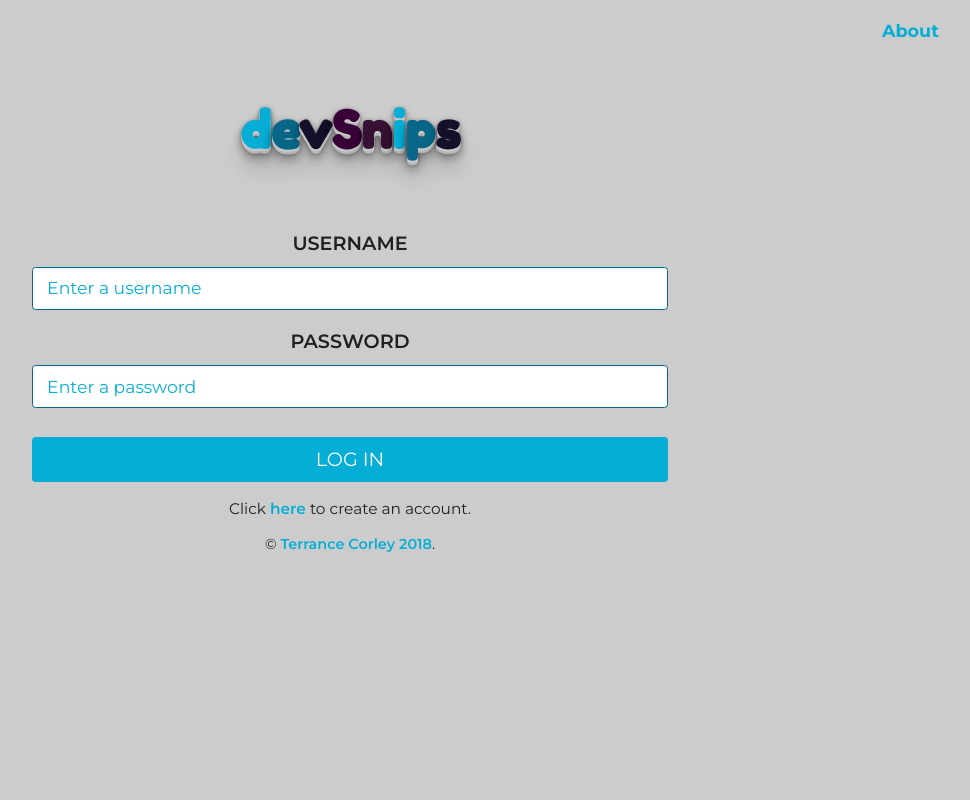
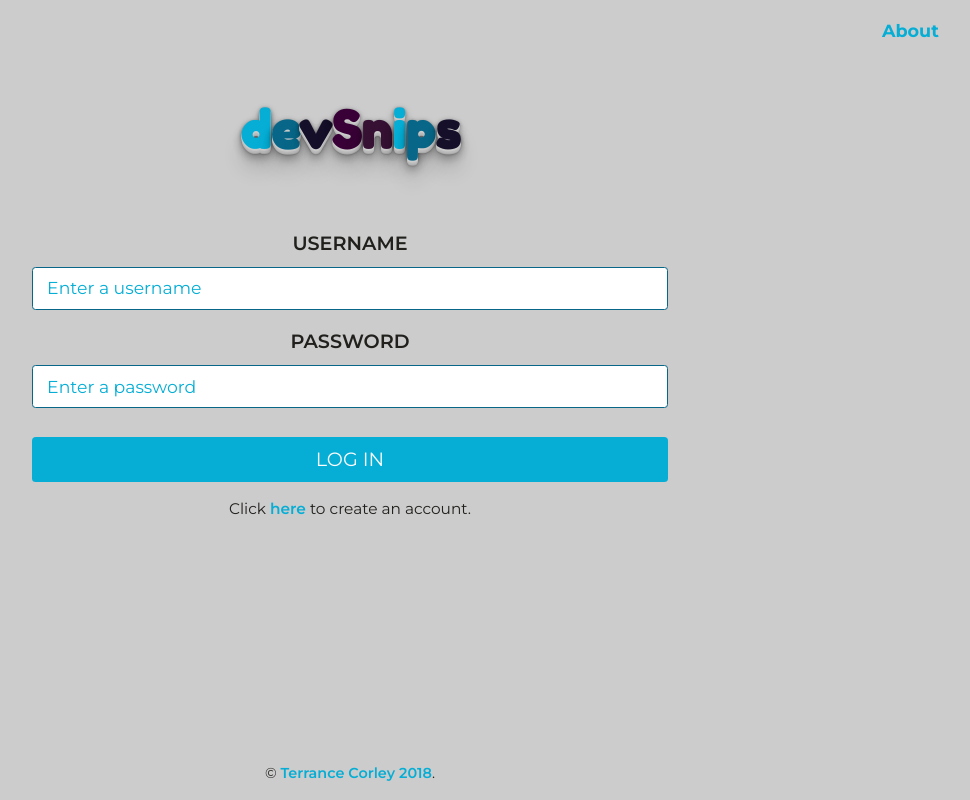
Before and after one commit to terrancecorley/devSnips-client, a React (Create React App) app: page / in a window 1280 px wide. Shown: the whole page, without its empty margins (290-1260 px from the left). Built offline with nearby package versions, Linux system fonts and the light colour scheme; no server answers.

Commit message:
added sticky footer styling

```diff
--- a/src/index.css
+++ b/src/index.css
@@ -18,6 +18,10 @@ body {
   font-family: 'Montserrat', sans-serif;
   background-color: #fdfdfd;
   color: #21201D;
+}
+
+main {
+  min-height: calc(100vh - 17.5em);
 }
 
 a {
```
